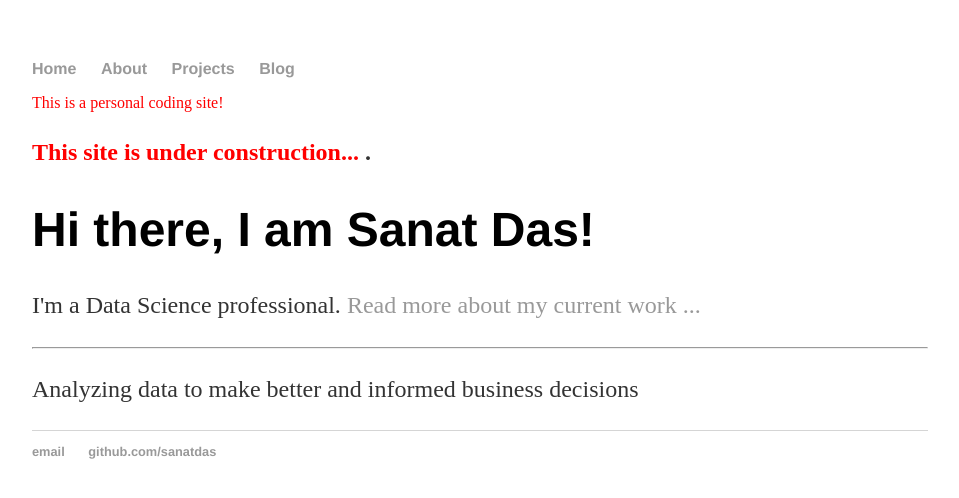
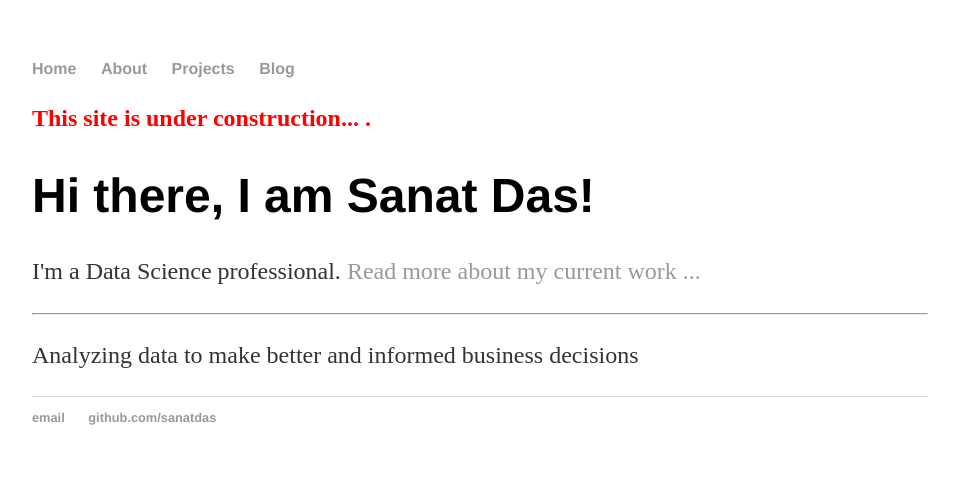
Before and after one commit to sanatdas/sanatdas1.github.io, a Jekyll site: the page built from index.html, in a window 1280 px wide. Shown: the top 498 px of the page, without its empty margins (160-1119 px from the left). Built offline with Jekyll 4.4.1, drawn with Linux system fonts in a browser that asks for light colours.

Commit message:
Update index.html

```diff
--- a/index.html
+++ b/index.html
@@ -3,8 +3,7 @@ layout: default
 title: Sanat Das - Data Science Portfolio
 ---
 <div>
-	<font color="red">This is a personal coding site!</font>
-	<p><strong><font color="red"> This site is under construction... </font> </a>.</strong></p>
+<p p style="color:red"><strong> This site is under construction... </a>.</strong></p>
 </div>
 
 <div class="blurb">
```
